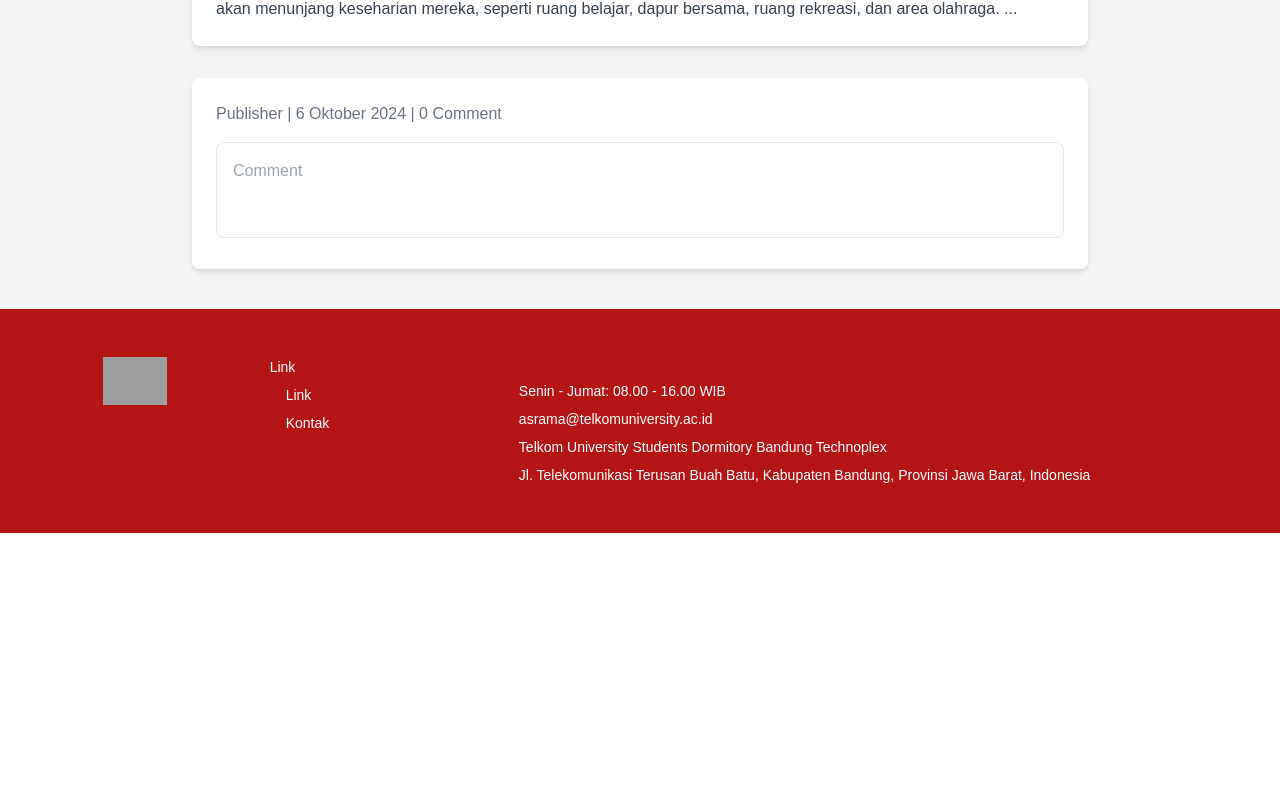
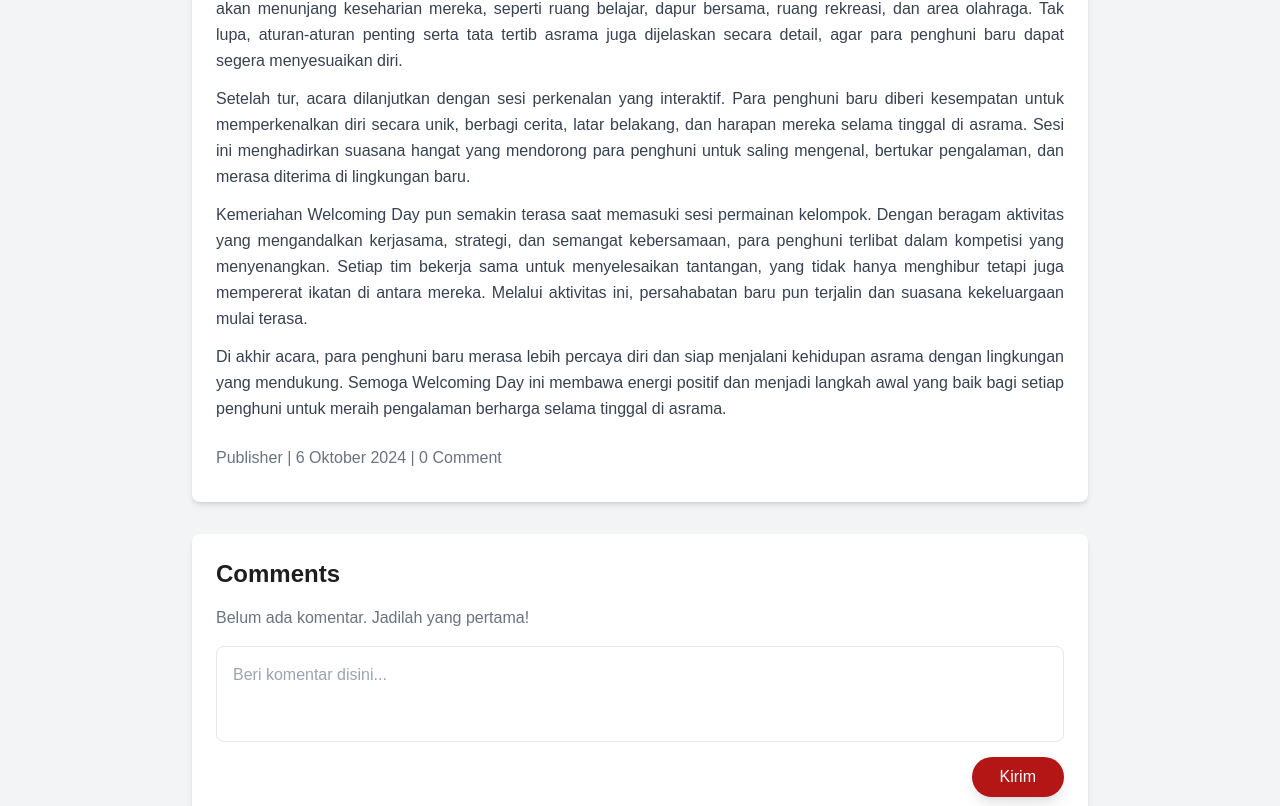
Before and after one commit to dnddsf3/IMPAL, a React (Vite) app in the folder tubes-impal/: page /asrama/berita/welcoming-day in a window 1280 px wide. Shown: the part 774-1580 px from the top of the page. Before the commit the page ends 1307 px from the top, so only its background shows below. Built offline with nearby package versions, Linux system fonts and the light colour scheme; grey boxes are pictures that could not be loaded.

Commit message:
comments

```diff
--- a/tubes-impal/src/Pages/WelDay.jsx
+++ b/tubes-impal/src/Pages/WelDay.jsx
@@ -5,16 +5,29 @@ import "../../src/index.css";
 const WelDay = () => {
   const [isAsramaDropdownOpen, setIsAsramaDropdownOpen] = useState(false);
   const [isKontakDropdownOpen, setIsKontakDropdownOpen] = useState(false);
+  const [comments, setComments] = useState([]);
+  const [newComment, setNewComment] = useState("");
   const navigate = useNavigate();
 
   const toggleAsramaDropdown = () => {
     setIsAsramaDropdownOpen(!isAsramaDropdownOpen);
-    setIsKontakDropdownOpen(false); // Close other dropdown
+    setIsKontakDropdownOpen(false);
   };
 
   const toggleKontakDropdown = () => {
     setIsKontakDropdownOpen(!isKontakDropdownOpen);
-    setIsAsramaDropdownOpen(false); // Close other dropdown
+    setIsAsramaDropdownOpen(false);
+  };
+
+  const handleCommentChange = (event) => {
+    setNewComment(event.target.value);
+  };
+
+  const handleCommentSubmit = () => {
+    if (newComment.trim() !== "") {
+      setComments([...comments, newComment]);
+      setNewComment("");
+    }
   };
 
   return (
@@ -132,31 +145,65 @@ const WelDay = () => {
           alt="Welcoming Day"
           className="rounded-t-lg w-full"
         />
-        <div className="p-6">
+        <div className="p-6 text-justify">
           <h1 className="text-3xl font-bold mb-2 text-[#B41515]">Welcoming Day</h1>
           <p className="text-gray-500 mb-6">5 Oktober 2024</p>
+          <p className="text-gray-700 leading-relaxed mb-3">
+            Pada 5 Oktober 2024, asrama dengan penuh antusiasme mengadakan Welcoming Day untuk menyambut para penghuni baru. Acara ini dirancang khusus untuk membantu mereka merasa lebih nyaman dan cepat beradaptasi di lingkungan baru. Dimulai dengan tur keliling asrama, para penghuni diajak mengenal lebih dalam setiap fasilitas yang akan menunjang keseharian mereka, seperti ruang belajar, dapur bersama, ruang rekreasi, dan area olahraga. Tak lupa, aturan-aturan penting serta tata tertib asrama juga dijelaskan secara detail, agar para penghuni baru dapat segera menyesuaikan diri.
+          </p>
+          <p className="text-gray-700 leading-relaxed mb-3">
+            Setelah tur, acara dilanjutkan dengan sesi perkenalan yang interaktif. Para penghuni baru diberi kesempatan untuk memperkenalkan diri secara unik, berbagi cerita, latar belakang, dan harapan mereka selama tinggal di asrama. Sesi ini menghadirkan suasana hangat yang mendorong para penghuni untuk saling mengenal, bertukar pengalaman, dan merasa diterima di lingkungan baru.
+          </p>
+          <p className="text-gray-700 leading-relaxed mb-3">
+            Kemeriahan Welcoming Day pun semakin terasa saat memasuki sesi permainan kelompok. Dengan beragam aktivitas yang mengandalkan kerjasama, strategi, dan semangat kebersamaan, para penghuni terlibat dalam kompetisi yang menyenangkan. Setiap tim bekerja sama untuk menyelesaikan tantangan, yang tidak hanya menghibur tetapi juga mempererat ikatan di antara mereka. Melalui aktivitas ini, persahabatan baru pun terjalin dan suasana kekeluargaan mulai terasa.
+          </p>
           <p className="text-gray-700 leading-relaxed">
-            Pada 5 Oktober 2024, asrama dengan penuh antusiasme mengadakan Welcoming Day untuk menyambut para penghuni baru. Acara ini dirancang khusus untuk membantu mereka merasa lebih nyaman dan cepat beradaptasi di lingkungan baru. Dimulai dengan tur keliling asrama, para penghuni diajak mengenal lebih dalam setiap fasilitas yang akan menunjang keseharian mereka, seperti ruang belajar, dapur bersama, ruang rekreasi, dan area olahraga. ...
-          </p>
+            Di akhir acara, para penghuni baru merasa lebih percaya diri dan siap menjalani kehidupan asrama dengan lingkungan yang mendukung. Semoga Welcoming Day ini membawa energi positif dan menjadi langkah awal yang baik bagi setiap penghuni untuk meraih pengalaman berharga selama tinggal di asrama.          </p>
+          <div className="flex justify-between items-center mb-2 mt-6">
+            <p className="text-gray-500">Publisher | 6 Oktober 2024 | {comments.length} Comment</p>
+          </div>
         </div>
       </div>
 
-      <div className="comments-section bg-white shadow-md rounded-lg mt-8 mb-10 w-11/12 max-w-4xl p-6">
-        <div className="flex justify-between items-center mb-4">
-          <p className="text-gray-500">Publisher | 6 Oktober 2024 | 0 Comment</p>
+      {/* Comments */}
+        <div className="comments-section bg-white shadow-md rounded-lg mt-8 mb-10 w-11/12 max-w-4xl p-6">
+        <h2 className="text-[#1e1e1e] text-2xl font-bold mb-4">Comments</h2>
+        {comments.length > 0 ? (
+            <ul className="space-y-4">
+            {comments.map((comment, index) => (
+                <li
+                key={index}
+                className="bg-[#e8e8e8] p-4 rounded-lg border border-gray-300 text-[#585858]"
+                >
+                {comment}
+                </li>
+            ))}
+            </ul>
+        ) : (
+            <p className="text-gray-500 mt-1">Belum ada komentar. Jadilah yang pertama!</p>
+        )}
+
+        <div className="mt-4">
+            <textarea
+            placeholder="Beri komentar disini..."
+            className="w-full h-24 border rounded-lg p-4 mb-2"
+            value={newComment}
+            onChange={handleCommentChange}
+            ></textarea>
+            <div className="text-right">
+                <button
+                    onClick={handleCommentSubmit}
+                    className="bg-[#B41515] text-white py-2 px-7 rounded-full hover:bg-red-500 shadow-lg transition duration-300 ease-in-out"
+                >
+                    Kirim
+                </button>
+            </div>
+
         </div>
-        <textarea
-          placeholder="Comment"
-          className="w-full h-24 border rounded-lg p-4"
-        ></textarea>
-      </div>
+        </div>
 
       <footer className="footer bg-[#B41515] text-white py-12 px-4 text-center">
-        <img
-          src="https://mf-chan.com/tel-u-logo/lib/Tel-U/primer-utama.png"
-          alt="Telkom University"
-          className="footer-logo mx-auto mb-4 h-12"
-        />
+        <img src="https://mf-chan.com/tel-u-logo/lib/Tel-U/primer-utama.png" alt="Telkom University" className="footer-logo mx-auto mb-4 h-12" />
         <div className="footer-links space-x-4">
           <a href="#link1" className="hover:underline">Link</a>
           <a href="#link2" className="hover:underline">Link</a>
```
